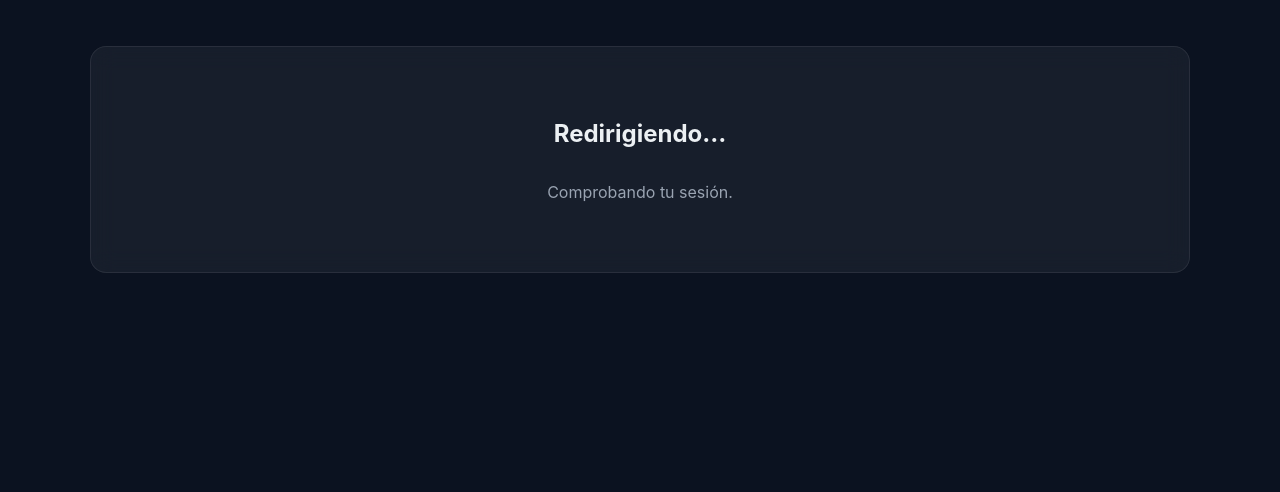
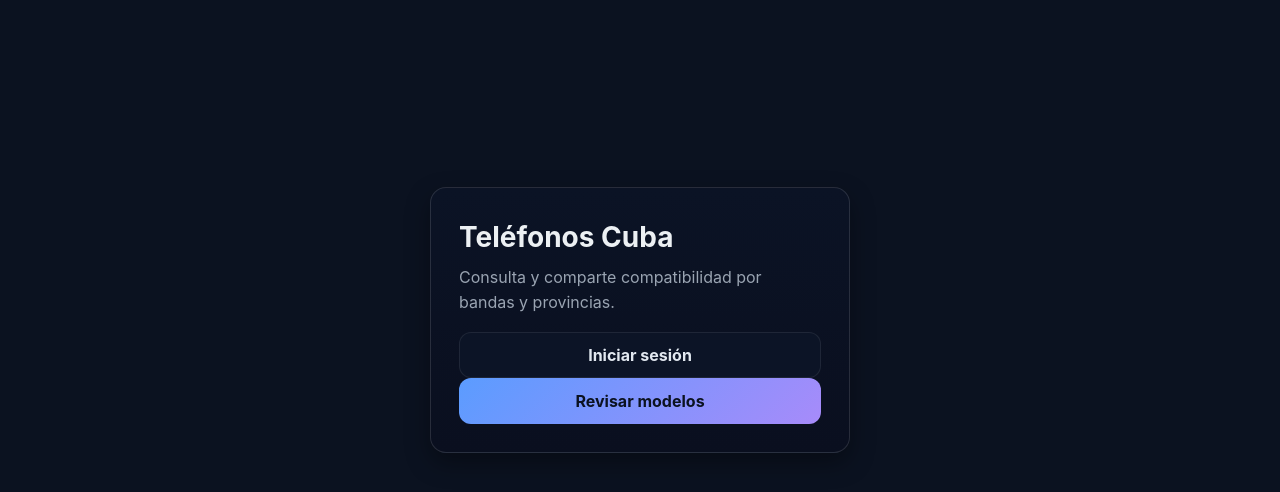
Before and after one commit to devmaikelrm/ConsultasdeCel, a website: page public/index.html in a window 1280 px wide. Drawn offline with nearby package versions, Linux system fonts and the light colour scheme.

Commit message:
feat: index público (landing), BASE_URL fijo y sin redirect en index; orden de scripts verificado

```diff
--- a/public/app.js
+++ b/public/app.js
@@ -4,14 +4,8 @@ const sb = window.supabase.createClient(window.SUPABASE_URL, window.SUPABASE_KEY
 
 const $ = (sel, root=document) => root.querySelector(sel);
 const $$ = (sel, root=document) => Array.from(root.querySelectorAll(sel));
-// Base URL (soportar GitHub Pages en subcarpeta)
-const BASE_URL = (()=>{
-  try{
-    const { origin, pathname } = location;
-    const base = pathname.endsWith('/') ? pathname : pathname.replace(/\/[^\/]*$/, '/');
-    return origin + base;
-  }catch{ return ''; }
-})();
+// BASE_URL para GitHub Pages (carpeta /ConsultasdeCel/public/)
+const BASE_URL = `${window.location.origin}/ConsultasdeCel/public/`;
 
 
 // Catálogo de provincias (puedes mover a Supabase más adelante)
@@ -80,10 +74,7 @@ async function guardRoutes(){
   const protectedPages = new Set(['dashboard','subir','revisar']);
   const publicOnly = new Set(['login','register','recover']);
 
-  if(page==='index'){
-    window.location.href = isAuth ? 'dashboard.html' : 'login.html';
-    return;
-  }
+  // Página de inicio es pública (no redirigir)
   if(protectedPages.has(page) && !isAuth){ window.location.replace('login.html'); return; }
   if(publicOnly.has(page) && isAuth){ window.location.replace('dashboard.html'); return; }
 
--- a/public/index.html
+++ b/public/index.html
@@ -4,19 +4,28 @@
   <meta charset="utf-8">
   <meta charset="utf-8">
   <meta name="viewport" content="width=device-width, initial-scale=1">
-    <meta name="referrer" content="strict-origin-when-cross-origin">  <meta http-equiv="Content-Security-Policy" content="default-src 'self'; script-src 'self' https://cdn.jsdelivr.net; style-src 'self' 'unsafe-inline' https://fonts.googleapis.com; font-src https://fonts.gstatic.com; img-src 'self' data: https://*.supabase.co; connect-src https://*.supabase.co; base-uri 'self'; form-action 'self'; frame-ancestors 'none'; upgrade-insecure-requests"><title>Inicio — Teléfonos Cuba</title>
-  <link rel="preconnect" href="https://fonts.googleapis.com"><link rel="preconnect" href="https://fonts.gstatic.com" crossorigin>  <link rel="preconnect" href="https://fonts.googleapis.com"><link rel="preconnect" href="https://fonts.gstatic.com" crossorigin>  <link href="https://fonts.googleapis.com/css2?family=Inter:wght@400;600;700&display=swap" rel="stylesheet">
+  <meta name="referrer" content="strict-origin-when-cross-origin">
+  <meta http-equiv="Content-Security-Policy" content="default-src 'self'; script-src 'self' https://cdn.jsdelivr.net; style-src 'self' 'unsafe-inline' https://fonts.googleapis.com; font-src https://fonts.gstatic.com; img-src 'self' data: https://*.supabase.co; connect-src https://*.supabase.co; base-uri 'self'; form-action 'self'; frame-ancestors 'none'; upgrade-insecure-requests">
+  <title>Inicio - Teléfonos Cuba</title>
+  <link rel="preconnect" href="https://fonts.googleapis.com">
+  <link rel="preconnect" href="https://fonts.gstatic.com" crossorigin>
+  <link href="https://fonts.googleapis.com/css2?family=Inter:wght@400;600;700&display=swap" rel="stylesheet">
   <link rel="stylesheet" href="style.css">
   <script src="https://cdn.jsdelivr.net/npm/@supabase/supabase-js@2.45.4/dist/umd/supabase.min.js" integrity="sha256-lid+wA4Z30dtc5aoolhrQe0QM9z2gPWqebDFVgWXkrg=" crossorigin="anonymous" defer></script>
   <script src="config.js" defer></script>
   <script src="app.js" defer></script>
 </head>
 <body data-page="index">
-<main class="container">
-  <section class="hero glass" style="text-align:center">
-    <h1>Redirigiendo…</h1>
-    <p class="lead">Comprobando tu sesión.</p>
+<main class="container page-center">
+  <section class="card auth-card">
+    <h1 class="auth-title">Teléfonos Cuba</h1>
+    <p class="auth-sub">Consulta y comparte compatibilidad por bandas y provincias.</p>
+
+    <div class="donate__row" style="margin-top:12px">
+      <a class="btn oauth" href="login.html">Iniciar sesión</a>
+      <a class="btn" href="revisar.html">Revisar modelos</a>
+    </div>
   </section>
-  </main>
+</main>
 </body>
 </html>
```
